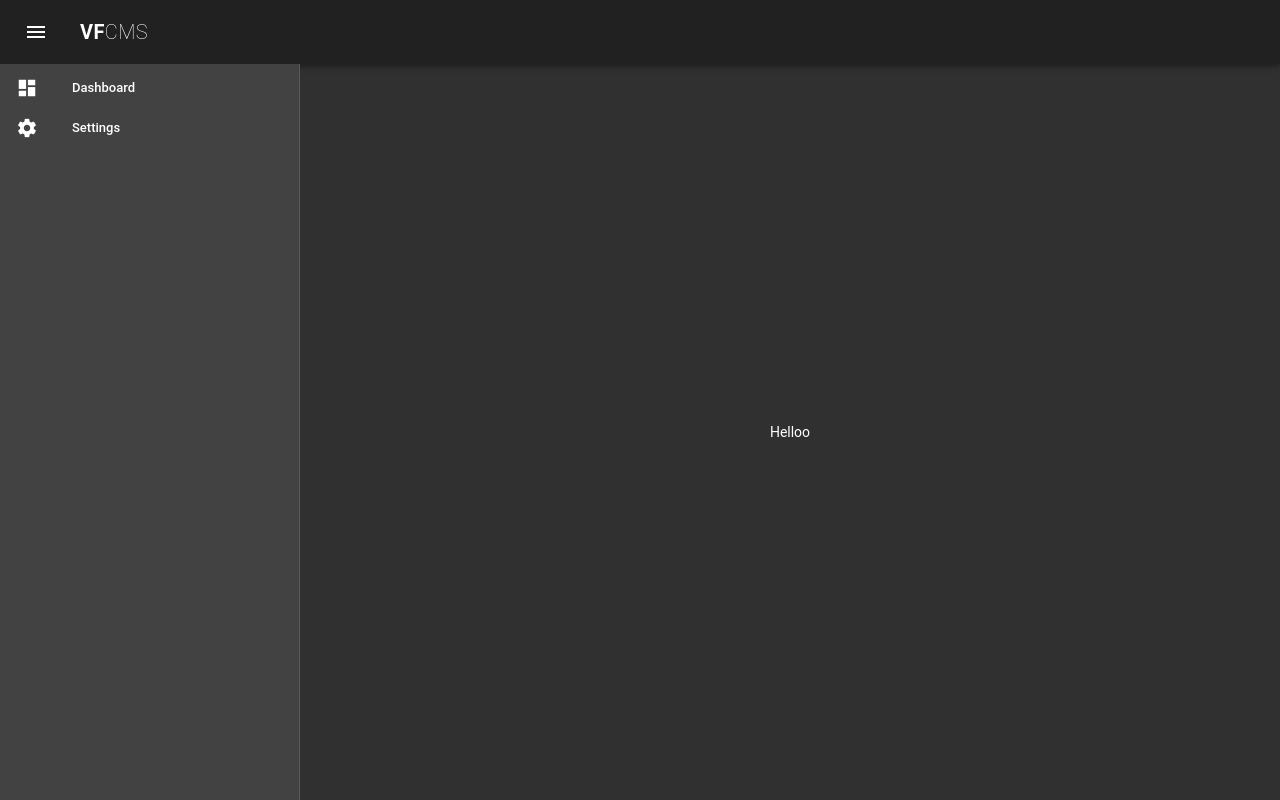
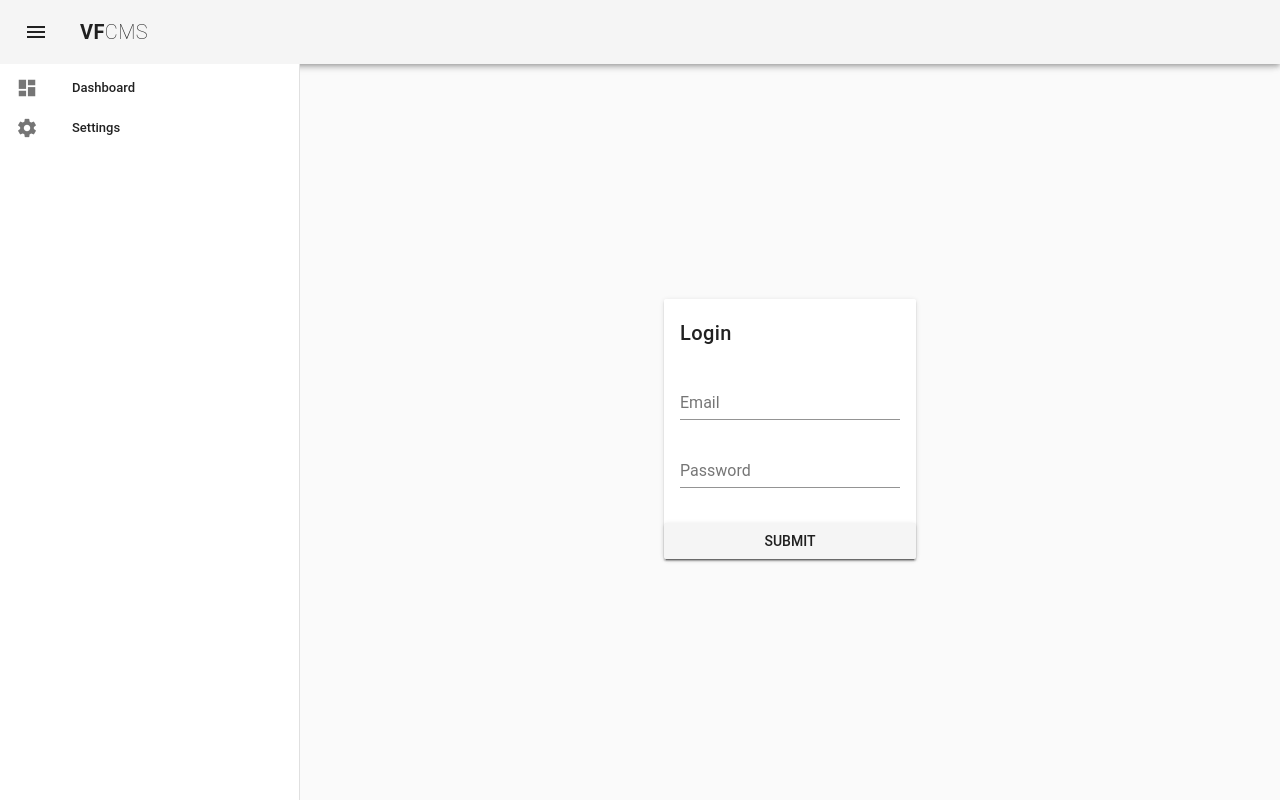
Before and after one commit to mandaputtra/mp-fastify-template, a Vue app in the folder client/: page / in a window 1280 px wide. Built offline with nearby package versions, Linux system fonts and the light colour scheme; a small style sheet from the web is missing.

Commit message:
login not fix

```diff
--- a/client/src/App.vue
+++ b/client/src/App.vue
@@ -1,7 +1,7 @@
 <template>
-  <v-app id="app" dark>
-    <app-header :drawer="drawer" @openIt="openDrawer"/>
-    <side-drawer :drawer="drawer"/>
+  <v-app id="app">
+    <app-header @openIt="openDrawer"/>
+    <side-drawer :opendrawer="drawer"/>
     <v-content>
       <v-container fluid fill-height>
         <v-layout justify-center align-center>
--- a/client/src/components/SideDrawer.vue
+++ b/client/src/components/SideDrawer.vue
@@ -1,5 +1,5 @@
 <template>
-  <v-navigation-drawer v-model="drawer" clipped fixed app>
+  <v-navigation-drawer v-model="opendrawer" clipped fixed app>
     <v-list dense>
       <v-list-tile>
         <v-list-tile-action>
@@ -23,7 +23,7 @@
 
 <script>
 export default {
-  props: ['drawer']
+  props: ['opendrawer']
 }
 </script>
 
--- a/client/src/views/Home.vue
+++ b/client/src/views/Home.vue
@@ -1,3 +1,22 @@
 <template>
-<div>Helloo</div>
+  <v-layout>
+    <v-flex xs12 md12 lg12>
+      <v-card>
+        <v-card-title primary-title>
+          <span class="title">Login</span>
+        </v-card-title>
+        <v-form class="ma-3">
+          <v-text-field
+            label="Email"
+          ></v-text-field>
+          <v-text-field
+            label="Password"
+          ></v-text-field>
+        </v-form>
+        <v-btn block>
+          submit
+        </v-btn>
+      </v-card>
+    </v-flex>
+  </v-layout>
 </template>
```
